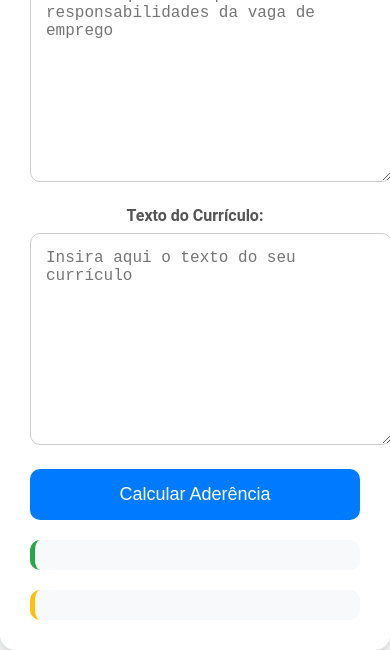
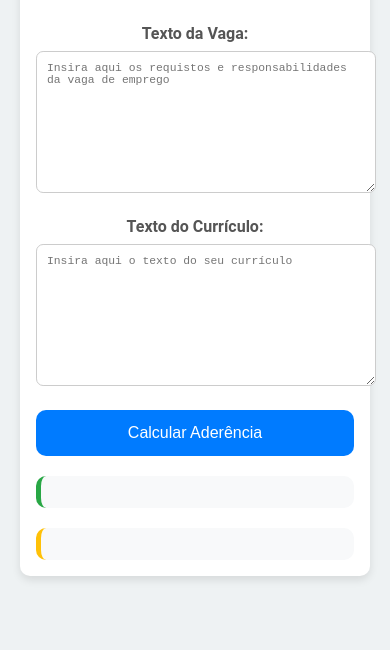
Before and after one commit to SheickBR/sheickbr.github.io, a plain HTML site: page index.html in a window 390 px wide. Shown: the part 199-849 px from the top of the page. Drawn offline with Linux system fonts and the light colour scheme.

Commit message:
responsive

```diff
--- a/styles.css
+++ b/styles.css
@@ -4,53 +4,55 @@ body {
     display: flex;
     justify-content: center;
     align-items: center;
-    height: 100vh;
+    min-height: 100vh;
     margin: 0;
+    padding: 20px;
+    box-sizing: border-box;
 }
 
 .container {
     background: white;
-    padding: 30px;
-    border-radius: 15px;
-    box-shadow: 0 4px 6px rgba(0, 0, 0, 0.1);
-    width: 600px;
-    max-width: 90%;
+    padding: 2em;
+    border-radius: 1em;
+    box-shadow: 0 0.25em 0.5em rgba(0, 0, 0, 0.1);
+    width: 100%;
+    max-width: 40em;
     text-align: center;
 }
 
 h1 {
     color: #333;
-    margin-bottom: 20px;
+    margin-bottom: 1.25em;
 }
 
 .input-group {
-    margin-bottom: 20px;
+    margin-bottom: 1.25em;
 }
 
 label {
     display: block;
-    margin-bottom: 8px;
+    margin-bottom: 0.5em;
     font-weight: bold;
     color: #555;
 }
 
 textarea {
     width: 100%;
-    padding: 15px;
+    padding: 1em;
     border: 1px solid #ccc;
-    border-radius: 10px;
-    font-size: 16px;
+    border-radius: 0.625em;
+    font-size: 1em;
     resize: vertical;
 }
 
 button {
     width: 100%;
-    padding: 15px;
+    padding: 1em;
     background: #007bff;
     color: white;
     border: none;
-    border-radius: 10px;
-    font-size: 18px;
+    border-radius: 0.625em;
+    font-size: 1.125em;
     cursor: pointer;
     transition: background 0.3s;
 }
@@ -60,18 +62,36 @@ button:hover {
 }
 
 .resultado, .sugestao {
-    margin-top: 20px;
-    padding: 15px;
+    margin-top: 1.25em;
+    padding: 1em;
     background: #f8f9fa;
-    border-radius: 10px;
+    border-radius: 0.625em;
     text-align: left;
     color: #333;
 }
 
 .resultado {
-    border-left: 5px solid #28a745;
+    border-left: 0.3125em solid #28a745;
 }
 
 .sugestao {
-    border-left: 5px solid #ffc107;
+    border-left: 0.3125em solid #ffc107;
 }
+
+/* Media Queries for Responsive Design */
+@media (max-width: 600px) {
+    .container {
+        padding: 1em;
+        border-radius: 0.625em;
+    }
+
+    button {
+        padding: 0.875em;
+        font-size: 1em;
+    }
+
+    textarea {
+        padding: 0.875em;
+        font-size: 0.875em;
+    }
+}
```
